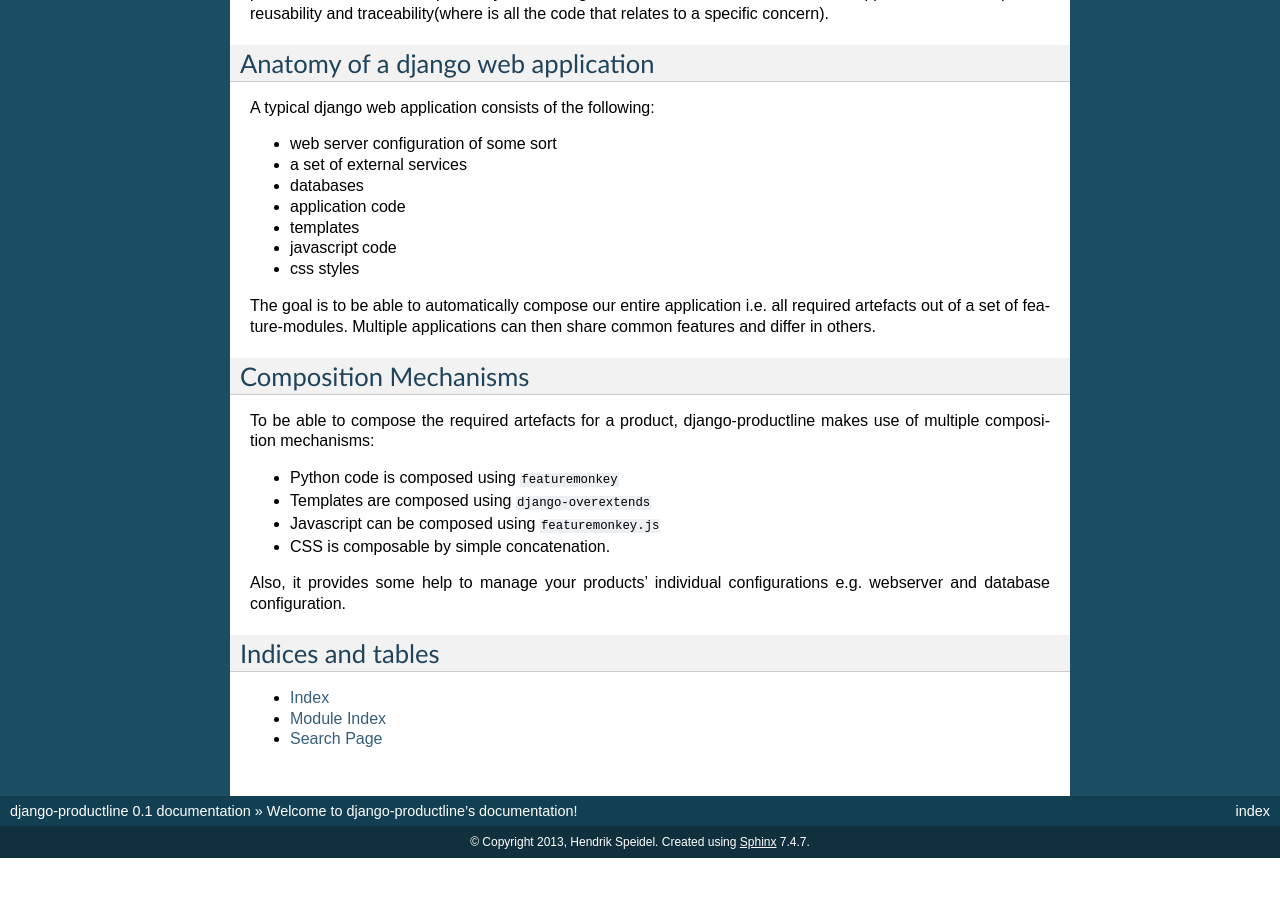
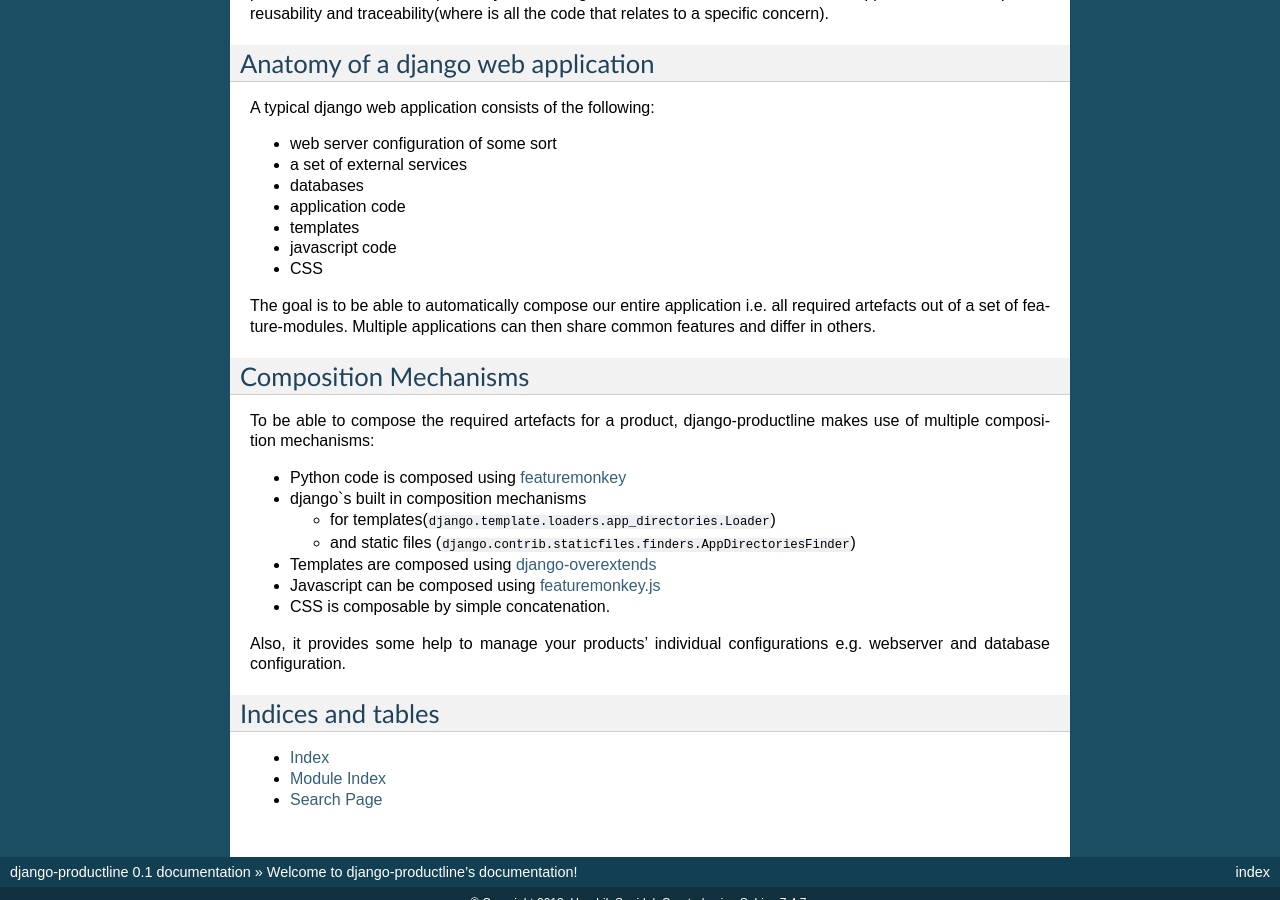
Before and after one commit to henzk/django-productline, a Sphinx documentation site: the page built from docs/index.rst, in a window 1280 px wide and 900 px high, scrolled down 574 px. Built offline with Sphinx 7.4.7, drawn with Linux system fonts in a browser that asks for light colours; formulas are drawn with MathJax 3; before the commit the page ends 1432 px from its top, so only the background shows below that.

Commit message:
added license and some links in the docs

```diff
--- a/docs/index.rst
+++ b/docs/index.rst
@@ -42,7 +42,7 @@
 - application code
 - templates
 - javascript code
-- css styles
+- CSS
 
 
 The goal is to be able to automatically compose our entire application i.e. all required artefacts out of a set of feature-modules.
@@ -55,10 +55,16 @@
 
 To be able to compose the required artefacts for a product, django-productline makes use of multiple composition mechanisms:
 
-- Python code is composed using ``featuremonkey``
-- Templates are composed using ``django-overextends``
-- Javascript can be composed using ``featuremonkey.js``
+- Python code is composed using `featuremonkey <http://github.com/henzk/featuremonkey>`_
+- django`s built in composition mechanisms
+
+  - for templates(``django.template.loaders.app_directories.Loader``)
+  - and static files (``django.contrib.staticfiles.finders.AppDirectoriesFinder``)
+
+- Templates are composed using `django-overextends <http://github.com/stephenmcd/django-overextends>`_
+- Javascript can be composed using `featuremonkey.js <http://github.com/henzk/featuremonkey.js>`_
 - CSS is composable by simple concatenation.
+
 
 Also, it provides some help to manage your products' individual configurations e.g. webserver and database configuration.
 
```
Also changed, not shown: 1 other file.
